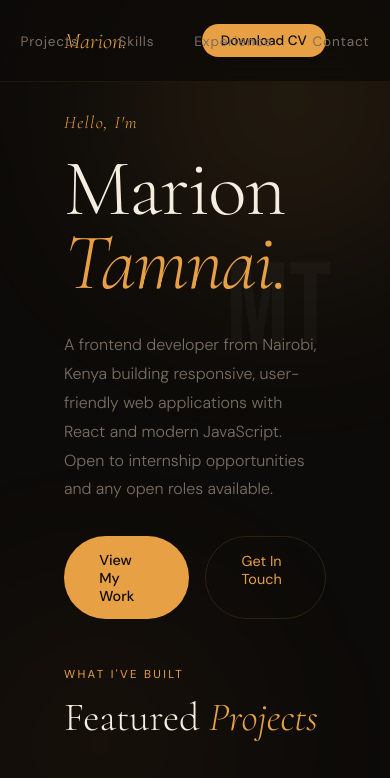
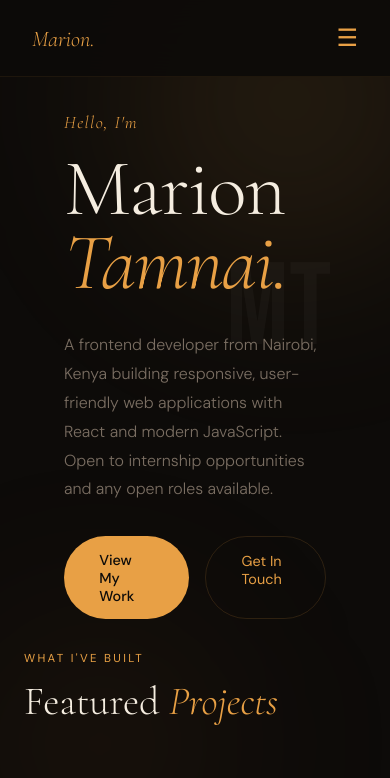
Before and after one commit to mariontamnai/new-portfolio, a React (Create React App) app: page / in a window 390 px wide. Shown: the top 778 px of the page. Built offline with nearby package versions, Linux system fonts and the light colour scheme.

Commit message:
Updated mobile responsiveness

```diff
--- a/src/App.css
+++ b/src/App.css
@@ -86,3 +86,47 @@ body {
   from { transform: translateX(0); }
   to { transform: translateX(-50%); }
 }
+
+@media (max-width: 768px) {
+  .desktop-nav {
+    display: none !important;
+  }
+
+  .hamburger {
+    display: block !important;
+  }
+
+  .hero {
+    padding: 6rem 1.5rem 2rem !important;
+  }
+
+  section {
+    padding: 2rem 1.5rem !important;
+  }
+
+  .projects-grid {
+    grid-template-columns: 1fr !important;
+  }
+
+  .project-card.wide {
+    grid-column: span 1 !important;
+  }
+  #skills h2 {
+    font-size: 2rem !important;
+  }
+
+
+  .exp-card {
+    grid-template-columns: auto 1fr !important;
+  }
+
+
+  #contact h2 {
+    font-size: 2.5rem !important;
+  }
+
+  #contact .contact-links {
+    flex-direction: column !important;
+    align-items: center !important;
+  }
+}
--- a/src/components/Navbar.jsx
+++ b/src/components/Navbar.jsx
@@ -1,26 +1,29 @@
-import React from 'react';
+import React, { useState } from 'react';
 
 const Navbar = () => {
+  const [menuOpen, setMenuOpen] = useState(false);
+
   return (
     <nav style={{
       position: 'fixed', top: 0, left: 0, right: 0, zIndex: 100,
       display: 'flex', justifyContent: 'space-between', alignItems: 'center',
-      padding: '1.5rem 4rem',
+      padding: '1.5rem 2rem',
       borderBottom: '1px solid rgba(232,160,69,0.08)',
-      background: 'rgba(13,11,9,0.85)',
+      background: 'rgba(13,11,9,0.95)',
       backdropFilter: 'blur(20px)'
     }}>
 
       <span style={{
         fontFamily: 'Cormorant Garamond, serif',
         fontSize: '1.4rem', fontStyle: 'italic',
-        color: 'var(--amber)', cursor: 'pointer'
+        color: 'var(--amber)', cursor: 'pointer', zIndex: 101
       }}>Marion.</span>
 
+      {/* Desktop links */}
       <ul style={{
         position: 'absolute', left: '50%', transform: 'translateX(-50%)',
         display: 'flex', gap: '2.5rem', listStyle: 'none', alignItems: 'center'
-      }}>
+      }} className="desktop-nav">
         {['projects', 'skills', 'experience', 'contact'].map((item) => (
           <li key={item}>
             <a href={`#${item}`}
@@ -36,7 +39,9 @@ const Navbar = () => {
         ))}
       </ul>
 
+      {/* Desktop CV button */}
       <a href="/Marion_Tamnai_Resume.docx" download
+        className="desktop-nav"
         style={{
           background: 'var(--amber)', color: '#0d0b09',
           padding: '0.5rem 1.2rem', borderRadius: '50px',
@@ -47,6 +52,44 @@ const Navbar = () => {
         onMouseLeave={e => e.currentTarget.style.background = 'var(--amber)'}
       >Download CV</a>
 
+      {/* Hamburger */}
+      <button
+        className="hamburger"
+        onClick={() => setMenuOpen(!menuOpen)}
+        style={{
+          background: 'transparent', border: 'none',
+          color: 'var(--amber)', fontSize: '1.5rem',
+          cursor: 'pointer', zIndex: 101, display: 'none'
+        }}
+      >{menuOpen ? '✕' : '☰'}</button>
+
+      {/* Mobile menu */}
+      {menuOpen && (
+        <div style={{
+          position: 'fixed', top: 0, left: 0, right: 0, bottom: 0,
+          background: '#0d0b09', zIndex: 100,
+          display: 'flex', flexDirection: 'column',
+          alignItems: 'center', justifyContent: 'center', gap: '2.5rem'
+        }}>
+          {['projects', 'skills', 'experience', 'contact'].map((item) => (
+            <a key={item} href={`#${item}`}
+              onClick={() => setMenuOpen(false)}
+              style={{
+                textDecoration: 'none', color: 'var(--cream)',
+                fontSize: '2rem', fontFamily: 'Cormorant Garamond, serif',
+                fontStyle: 'italic', letterSpacing: '0.06em',
+                textTransform: 'capitalize'
+              }}
+            >{item}</a>
+          ))}
+          <a href="/Marion_Tamnai_Resume.docx" download style={{
+            background: 'var(--amber)', color: '#0d0b09',
+            padding: '0.8rem 2rem', borderRadius: '50px',
+            textDecoration: 'none', fontWeight: 500, fontSize: '1rem'
+          }}>Download CV</a>
+        </div>
+      )}
+
     </nav>
   );
 };
```
